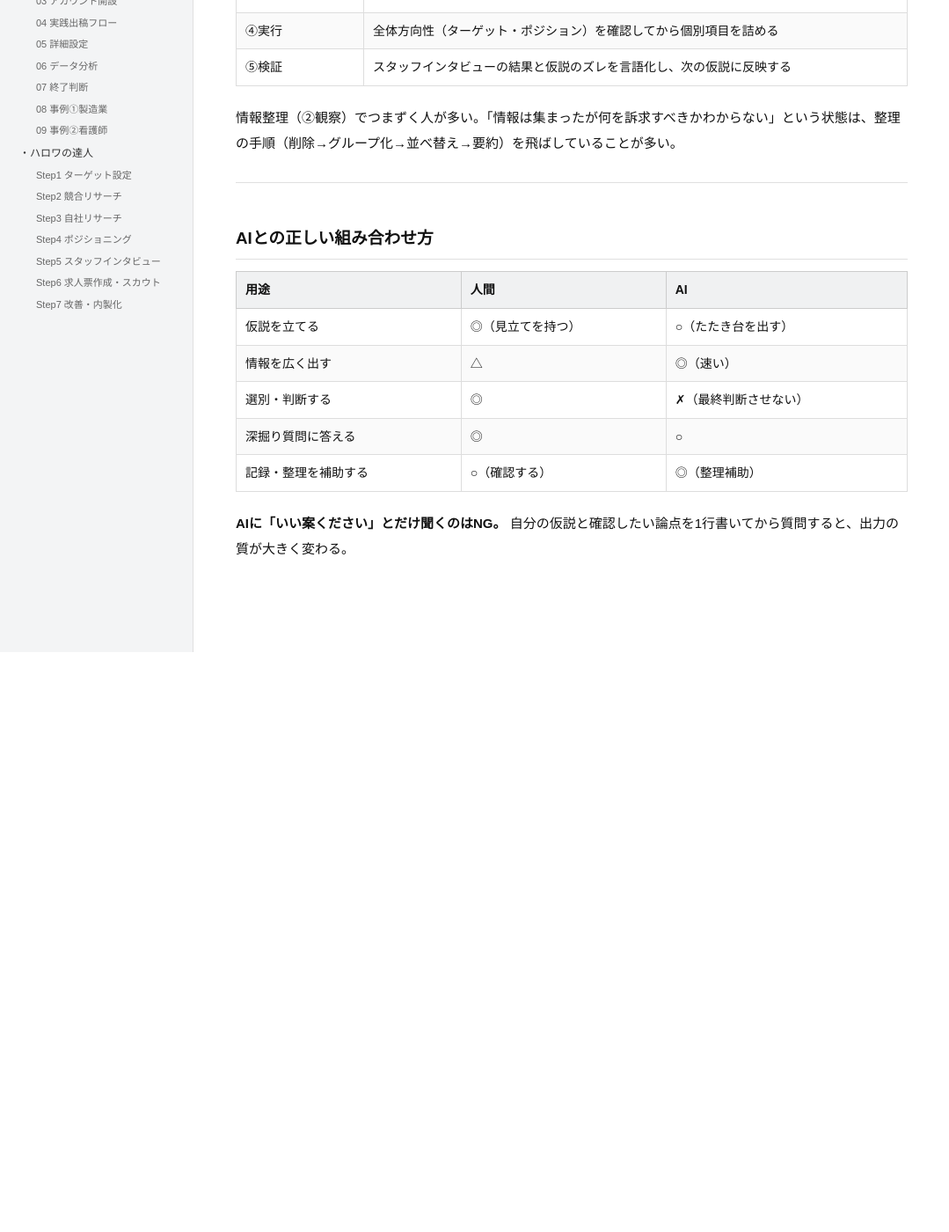
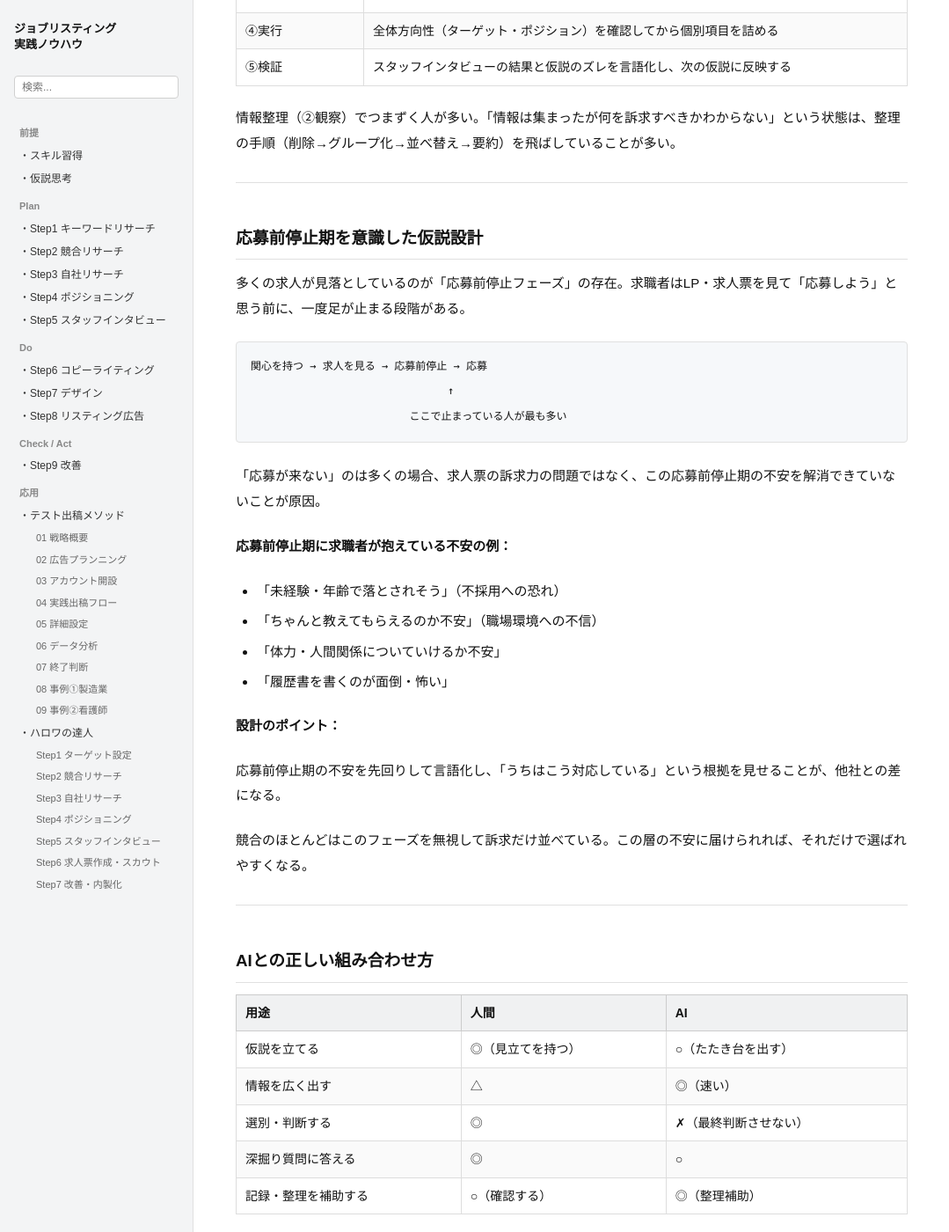
Before and after one commit to staffsolution/staffsolution-knowhow, a Jekyll site: the page built from 9ステップメソッド/仮説思考.md, in a window 1280 px wide and 1400 px high, scrolled down 6524 px. Shown: the whole window at 88% size, without its empty margins (0-1079 px from the left). Built offline with Jekyll 4.4.1, drawn with Linux system fonts in a browser that asks for light colours; comment, search, counter and statistics services are not loaded; our own code applies the rules of GitHub Pages for plain Markdown files; before the commit the page ends 7265 px from its top, so only the background shows below that; some of the changed text lies outside the part shown.

Commit message:
ノウハウ更新：仮説思考に応募前停止期の設計を追記
Made-with: Cursor

````diff
--- a/9ステップメソッド/仮説思考.md
+++ b/9ステップメソッド/仮説思考.md
@@ -238,6 +238,33 @@ AIに「このターゲットに必要な情報だけ整理して」と指示し
 
 ---
 
+## 応募前停止期を意識した仮説設計 {#pre-apply}
+
+多くの求人が見落としているのが「応募前停止フェーズ」の存在。求職者はLP・求人票を見て「応募しよう」と思う前に、一度足が止まる段階がある。
+
+```
+関心を持つ → 求人を見る → 応募前停止 → 応募
+                               ↑
+                         ここで止まっている人が最も多い
+```
+
+「応募が来ない」のは多くの場合、求人票の訴求力の問題ではなく、この応募前停止期の不安を解消できていないことが原因。
+
+**応募前停止期に求職者が抱えている不安の例：**
+
+- 「未経験・年齢で落とされそう」（不採用への恐れ）
+- 「ちゃんと教えてもらえるのか不安」（職場環境への不信）
+- 「体力・人間関係についていけるか不安」
+- 「履歴書を書くのが面倒・怖い」
+
+**設計のポイント：**
+
+応募前停止期の不安を先回りして言語化し、「うちはこう対応している」という根拠を見せることが、他社との差になる。
+
+競合のほとんどはこのフェーズを無視して訴求だけ並べている。この層の不安に届けられれば、それだけで選ばれやすくなる。
+
+---
+
 ## AIとの正しい組み合わせ方 {#ai-usage}
 
 | 用途 | 人間 | AI |
````
Also changed, not shown: other parts of 9ステップメソッド/仮説思考.md (+1 -1 lines).
